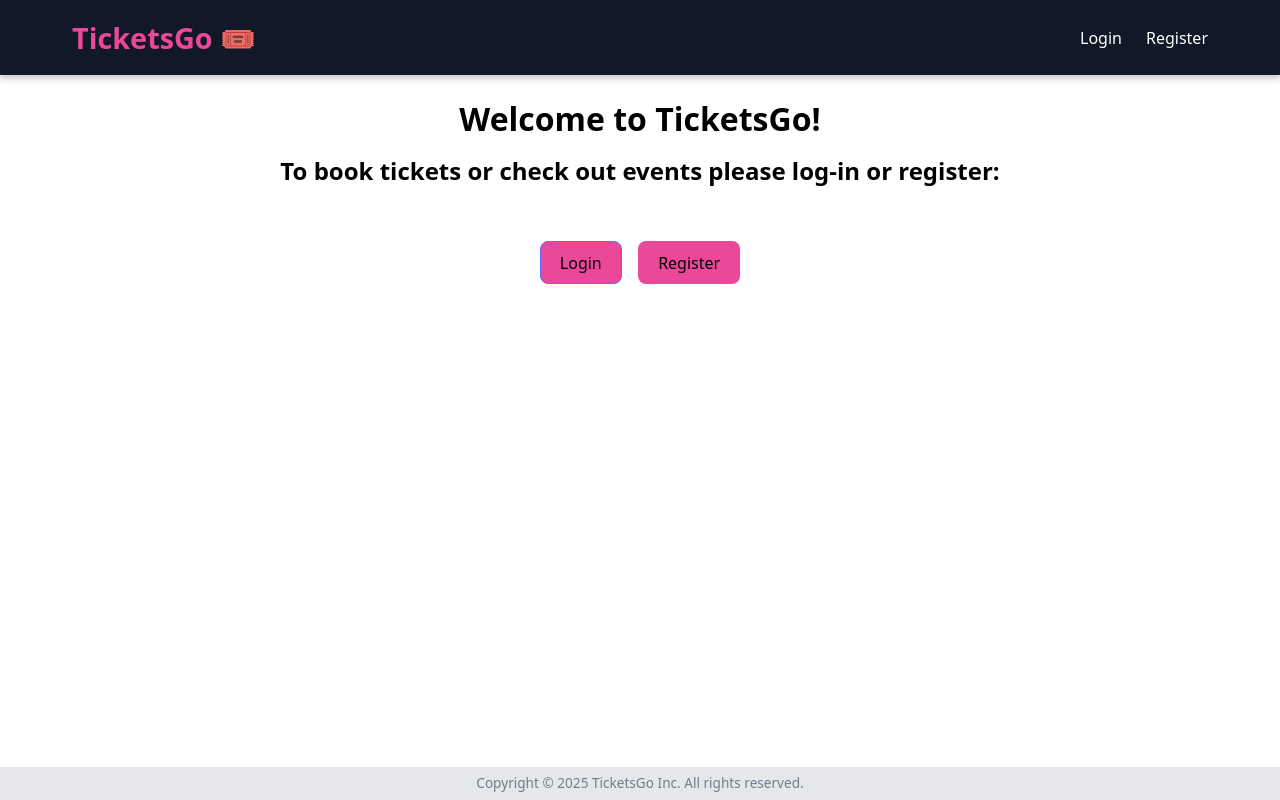
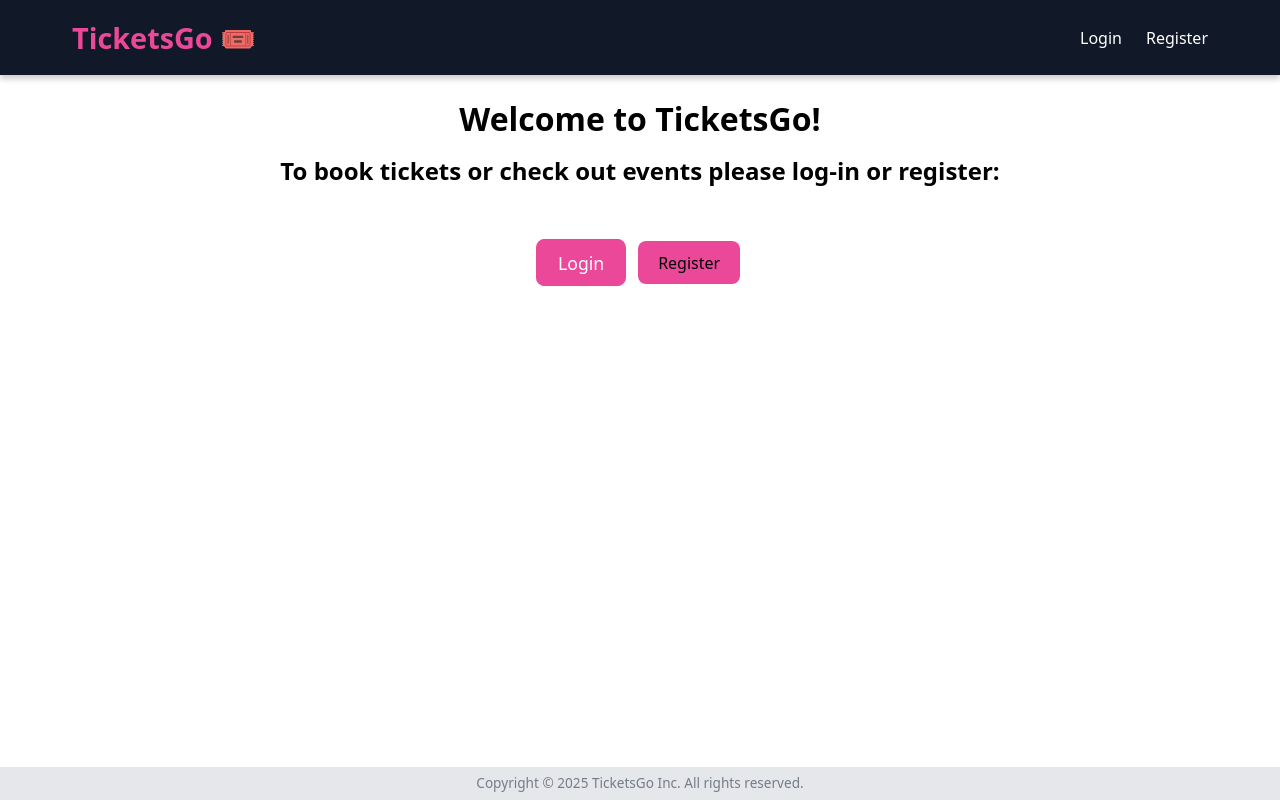
Before and after one commit to ahmed69k/TicketsGo, a React (Vite) app in the folder frontend/: page / in a window 1280 px wide. In both pictures the pointer is over the button "Login". Built offline with nearby package versions, Linux system fonts and the light colour scheme; no server answers.

Commit message:
some edits #peaky_edits

```diff
--- a/frontend/src/styling/Home.css
+++ b/frontend/src/styling/Home.css
@@ -15,10 +15,16 @@
   font-family: inherit;
   background-color: #ec4899;
   cursor: pointer;
-  transition: border-color 0.25s;
+  transition:
+    border-color 0.25s,
+    background-color 0.3s,
+    color 0.3s,
+    transform 0.3s;
 }
 button:hover {
-  border-color: #646cff;
+  color: white;
+  transform: scale(1.1);
+
 }
 button:focus,
 button:focus-visible {
--- a/frontend/src/styling/Navbar.css
+++ b/frontend/src/styling/Navbar.css
@@ -43,6 +43,11 @@
   font-weight: 500;
   transition: color 0.3s ease;
   align-items: center;
+  transition: transform 0.3s ease;
+}
+.nav-link:hover {
+  color: #ec4899;
+  transform: scale(1.2) !important;
 }
 .button-nav-link{
   all:unset;
@@ -54,16 +59,15 @@
   color: white;
   text-decoration: none;
   font-weight: 500;
-  transition: color 0.3s ease;
+  transition:
+    color 0.3s ease,
+    transform 0.3s ease;
+  align-items: center;
 }
 .button-nav-link:hover{
   color: #ec4899;
+  transform: scale(1.1);
 }
-
-.nav-link:hover {
-  color: #ec4899;
-}
-
 .back2home{
   text-decoration: none;
 }
```
